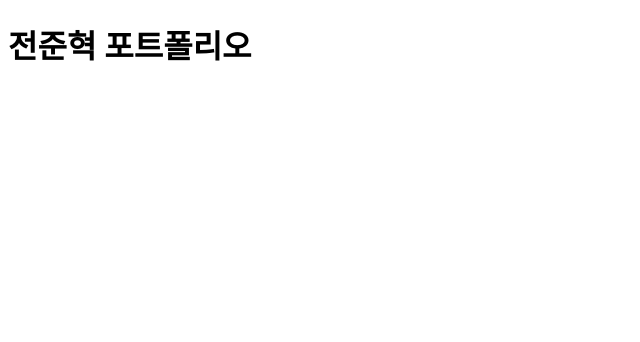
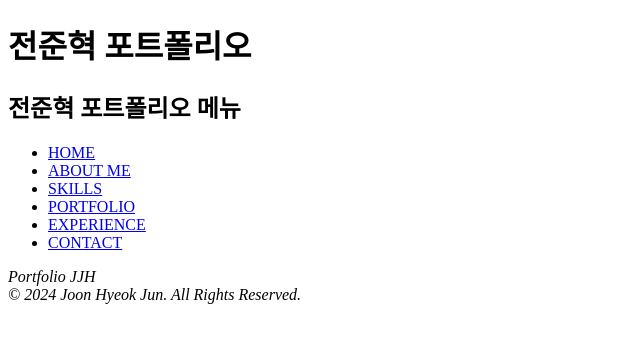
Before and after one commit to student-jjh/JJH_INTRO, a plain HTML site: page index.html in a window 1280 px wide. Shown: the whole page, without its empty margins (0-640 px from the left). Drawn offline with Linux system fonts and the light colour scheme.

Commit message:
make header and footer

```diff
--- /dev/null
+++ b/css/style.css
@@ -0,0 +1 @@
+/* header */
--- a/index.html
+++ b/index.html
@@ -5,8 +5,48 @@
     <meta http-equiv="X-UA-Compatible" content="IE=edge">
     <meta name="viewport" content="width=device-width, initial-scale=1.0">
     <title>전준혁 포트폴리오</title>
+
+    <meta name="Subject" content="포트폴리오">
+    <meta name="Title" content="전준혁 포트폴리오">
+    <meta name="Keywords" content="개발자,포트폴리오">
+    <meta name="Description" content="안녕하세요, 지식의 선순환을 꿈꾸는 개발자 입니다.">
+    <meta name="Author" content="전준혁">
+    <meta name="Publisher" content="전준혁">
+    <meta name="Classification" content="포트폴리오">
+    <meta name="Location" content="Seoul Korea">
+    <meta name="Author-Date" content="2024.07.12">
+    <meta name="Copyright" content="전준혁">
+
+    <link rel="stylesheet" href="./css/style.css">
+
+    <title>전준혁 포트폴리오</title>
 </head>
 <body>
     <h1>전준혁 포트폴리오</h1>
+
+    <div id="wrap">
+        <header>
+          <div class="container">
+            <h2 class="sr-only">전준혁 포트폴리오 메뉴</h2>
+
+            <nav>
+              <ul class="gnb clearfix">
+                <li class="on"><a href="#">HOME</a></li>
+                <li><a href="#">ABOUT ME</a></li>
+                <li><a href="#">SKILLS</a></li>
+                <li><a href="#">PORTFOLIO</a></li>
+                <li><a href="#">EXPERIENCE</a></li>
+                <li><a href="#">CONTACT</a></li>
+              </ul>
+            </nav>
+          </div>
+        </header>
+        <footer>
+            <address>
+              Portfolio JJH<br>
+              &copy; 2024 Joon Hyeok Jun. All Rights Reserved.
+            </address>
+          </footer>
+    </div>
 </body>
 </html>
```
